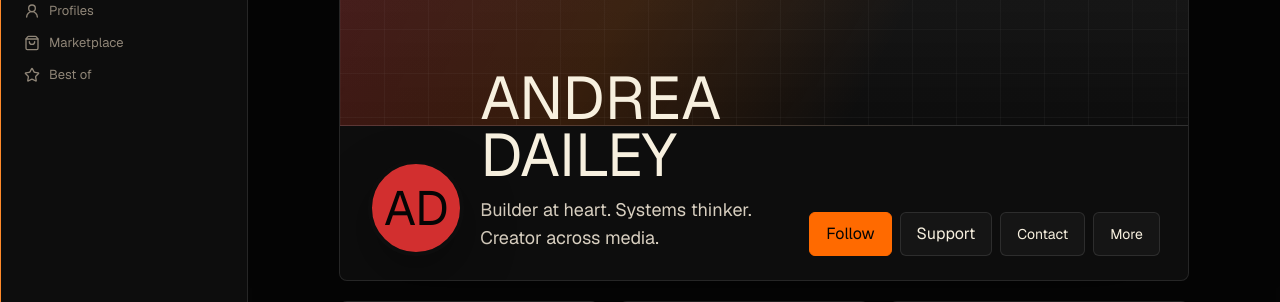
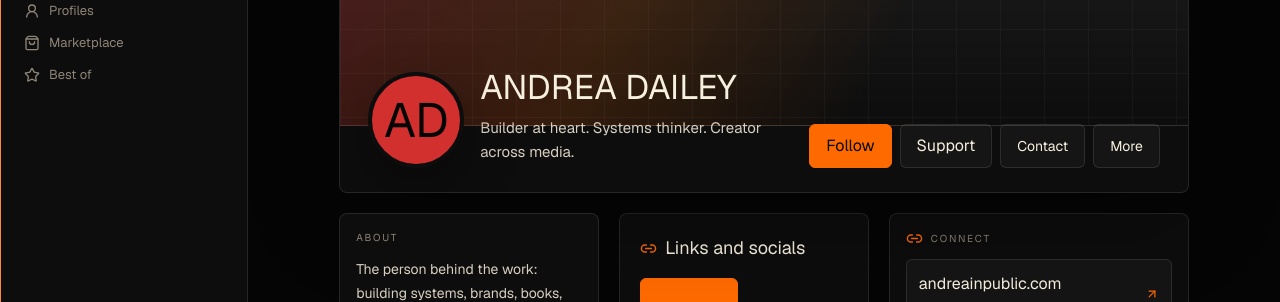
Before and after one commit to andreadailey23/profile-engine, a Next.js app: page /andrea-dailey in a window 1280 px wide. Shown: the part 170-472 px from the top of the page. Built offline with nearby package versions, Linux system fonts and the light colour scheme; no server answers.

Commit message:
Normalize profile title sizing

```diff
--- a/components/ProfileView.tsx
+++ b/components/ProfileView.tsx
@@ -332,10 +332,10 @@ export default function ProfileView({ profile }: Props) {
                     {avatarImage ? <img alt="" className="h-full w-full object-cover" src={avatarImage} /> : house.initials}
                   </div>
                   <div className="min-w-0 pb-1">
-                    <h1 className="max-w-5xl text-[38px] font-normal uppercase leading-[0.95] tracking-normal text-[var(--profile-text)] sm:text-5xl lg:text-6xl">
+                    <h1 className="max-w-3xl text-balance text-[34px] font-normal uppercase leading-[1] tracking-normal text-[var(--profile-text)]">
                       {house.name}
                     </h1>
-                    <p className="mt-3 max-w-3xl text-base leading-7 text-[var(--profile-text-soft)] sm:text-lg">
+                    <p className="mt-3 max-w-3xl text-[15px] leading-6 text-[var(--profile-text-soft)]">
                       {house.shortDescription}
                     </p>
                   </div>
```
